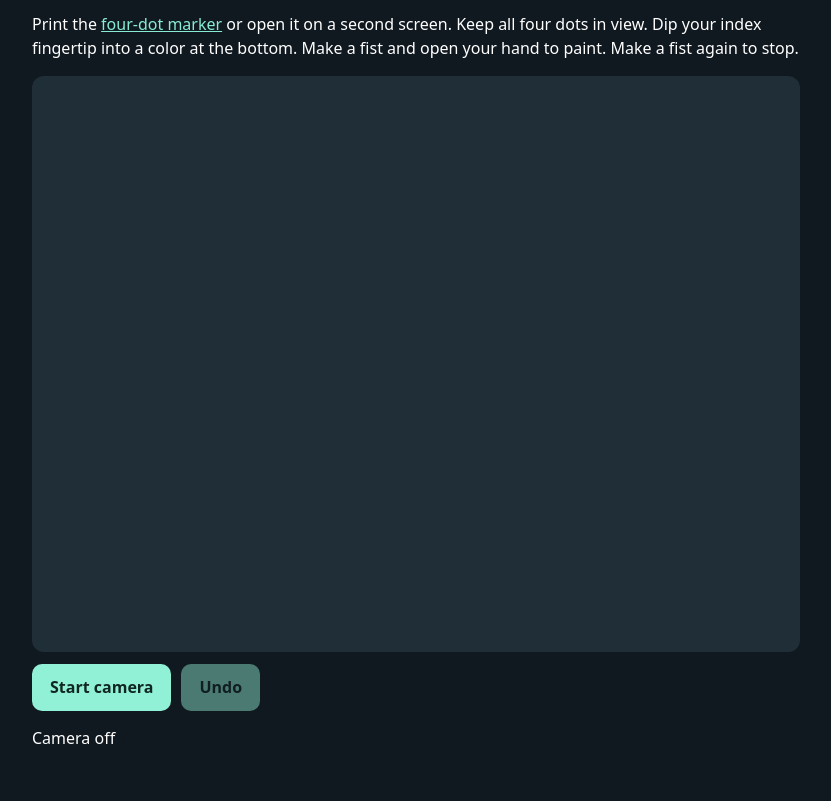
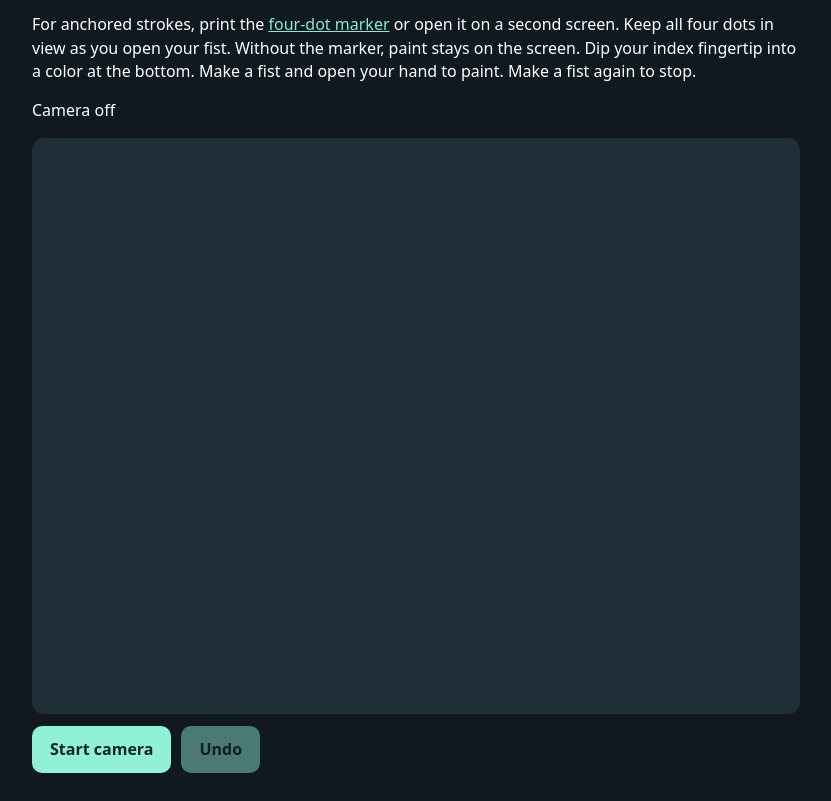
Before and after one commit to jkh2/finger-paint, a plain HTML site: page index.html in a window 1280 px wide. Shown: the part 65-866 px from the top of the page, without its empty margins (224-1055 px from the left). Drawn offline with Linux system fonts and the light colour scheme.

Commit message:
Recognize folded fingers and allow painting without a marker

```diff
--- a/index.html
+++ b/index.html
@@ -3,6 +3,6 @@
 <style>
 *{box-sizing:border-box}body{margin:0;background:#101820;color:#fff;font:1rem/1.45 system-ui}main{max-width:800px;margin:auto;padding:16px}h1{margin:0;font-size:2rem}a{color:#87ecd2}canvas{width:100%;display:block;background:#202e37;border-radius:12px}button{border:0;border-radius:10px;background:#91f1d6;color:#102721;font:inherit;font-weight:650;padding:12px 18px;touch-action:none;user-select:none}button:disabled{opacity:.45}nav{display:flex;gap:10px;flex-wrap:wrap;margin:12px 0}
 </style>
-<main><h1>finger-paint</h1><p>Print the <a href="marker.svg" target="_blank">four-dot marker</a> or open it on a second screen. Keep all four dots in view. Dip your index fingertip into a color at the bottom. Make a fist and open your hand to paint. Make a fist again to stop.</p>
-<canvas id="view" width="640" height="480"></canvas><nav><button id="start">Start camera</button><button id="undo" disabled>Undo</button></nav><p id="status" role="status">Camera off</p></main>
-<script type="module" src="paint.js"></script></html>
+<main><h1>finger-paint</h1><p>For anchored strokes, print the <a href="marker.svg" target="_blank">four-dot marker</a> or open it on a second screen. Keep all four dots in view as you open your fist. Without the marker, paint stays on the screen. Dip your index fingertip into a color at the bottom. Make a fist and open your hand to paint. Make a fist again to stop.</p>
+<p id="status" role="status">Camera off</p><canvas id="view" width="640" height="480"></canvas><nav><button id="start">Start camera</button><button id="undo" disabled>Undo</button></nav></main>
+<script type="module" src="paint.js?v=2"></script></html>
```
